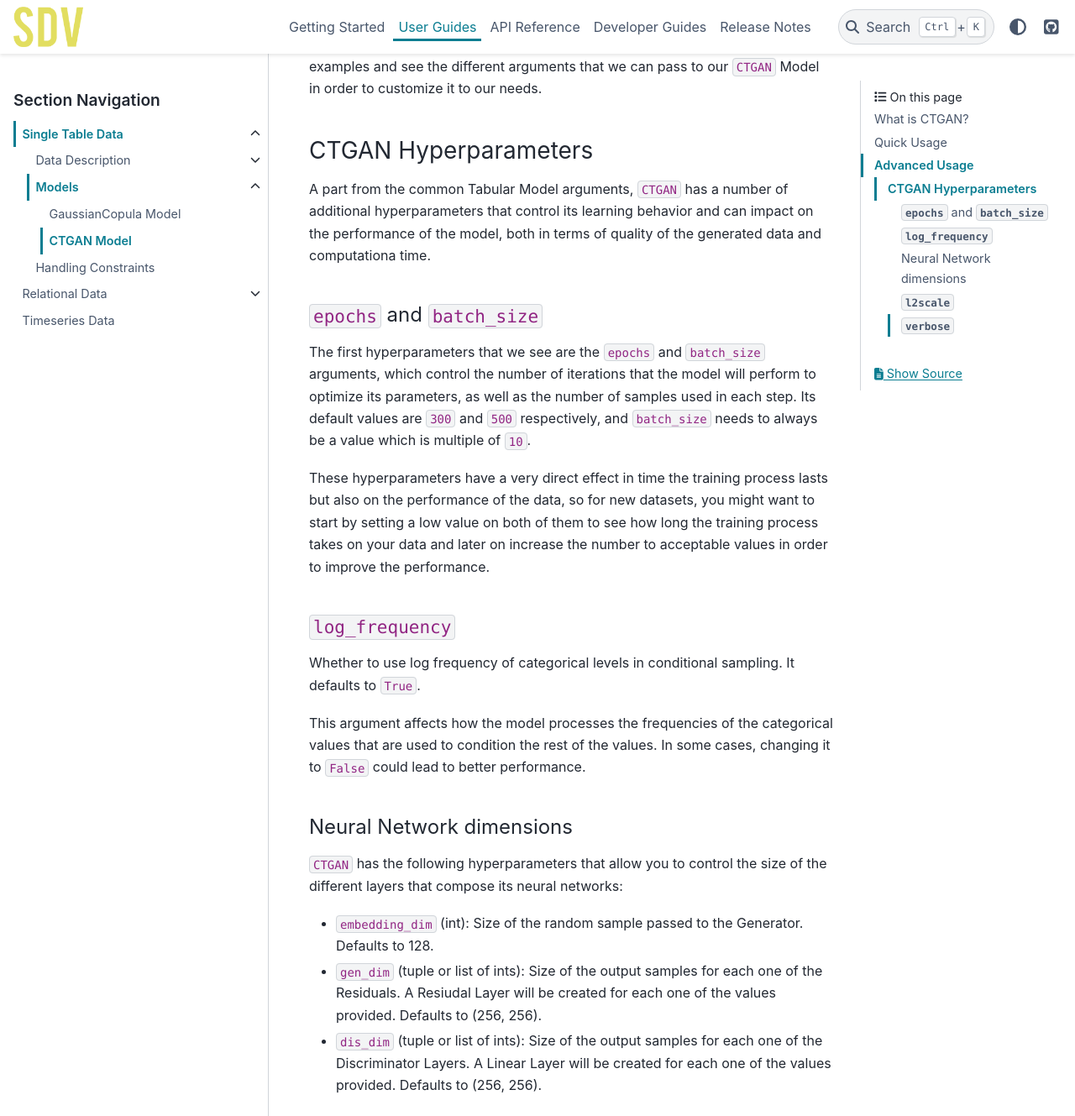
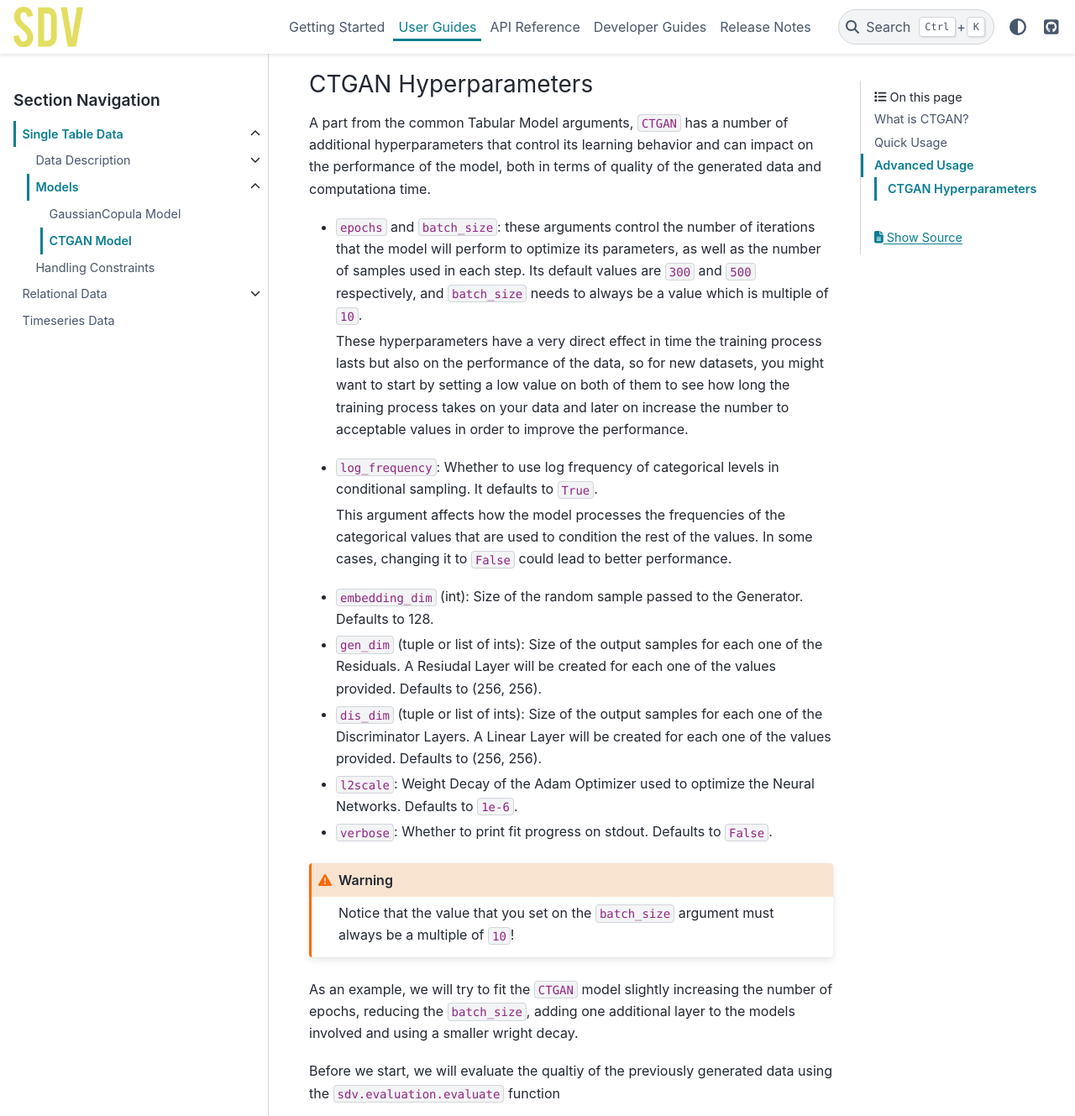
Before and after one commit to sdv-dev/SDV, a Sphinx documentation site: the page built from docs/user_guides/single_table/ctgan.rst, in a window 1280 px wide and 1400 px high, scrolled down 7242 px, cut to the strip 0-1329 px from the top of the window. Shown: the whole strip at 84% size. Built offline with Sphinx 7.4.7 and the PyData theme 0.15.4, drawn with Linux system fonts in a browser that asks for light colours; some of the changed text lies outside the part shown.

Commit message:
cleanup links and hyperparameters format

```diff
--- a/docs/user_guides/single_table/ctgan.rst
+++ b/docs/user_guides/single_table/ctgan.rst
@@ -16,15 +16,10 @@ discover functionalities of the ``CTGAN`` model, including how to:
 What is CTGAN?
 --------------
 
-The ``sdv.tabular.CTGAN`` model from ``SDV`` is based on the
-``ctgan.CTGANSynthesizer`` class from the `CTGAN
-library <https://github.com/sdv-dev/CTGAN>`__, a Deep Learning based
-data synthesizer that uses Generative Adversarial Networks to generate
-tabular data and which was presented at the NeurIPS 2020 conference by
+The ``sdv.tabular.CTGAN`` model is based on the GAN-based Deep Learning
+data synthesizer which was presented at the NeurIPS 2020 conference by
 the paper titled `Modeling Tabular data using Conditional
-GAN <https://arxiv.org/abs/1907.00503>`__. For more details about the
-model, please read the linked paper and visit the `CTGAN
-library <https://github.com/sdv-dev/CTGAN>`__.
+GAN <https://arxiv.org/abs/1907.00503>`__.
 
 Let's now discover how to learn a dataset and later on generate
 synthetic data with the same format and statistical properties by using
@@ -353,62 +348,45 @@ of additional hyperparameters that control its learning behavior and can
 impact on the performance of the model, both in terms of quality of the
 generated data and computationa time.
 
-``epochs`` and ``batch_size``
-^^^^^^^^^^^^^^^^^^^^^^^^^^^^^
+- ``epochs`` and ``batch_size``: these arguments control the number of
+  iterations that the model will perform to optimize its parameters, as well as the number
+  of samples used in each step. Its default values are ``300`` and ``500``
+  respectively, and ``batch_size`` needs to always be a value which is
+  multiple of ``10``.
 
-The first hyperparameters that we see are the ``epochs`` and
-``batch_size`` arguments, which control the number of iterations that
-the model will perform to optimize its parameters, as well as the number
-of samples used in each step. Its default values are ``300`` and ``500``
-respectively, and ``batch_size`` needs to always be a value which is
-multiple of ``10``.
+  These hyperparameters have a very direct effect in time the training
+  process lasts but also on the performance of the data, so for new
+  datasets, you might want to start by setting a low value on both of them
+  to see how long the training process takes on your data and later on
+  increase the number to acceptable values in order to improve the
+  performance.
 
-These hyperparameters have a very direct effect in time the training
-process lasts but also on the performance of the data, so for new
-datasets, you might want to start by setting a low value on both of them
-to see how long the training process takes on your data and later on
-increase the number to acceptable values in order to improve the
-performance.
+- ``log_frequency``: Whether to use log frequency of categorical levels in conditional
+  sampling. It defaults to ``True``.
 
-``log_frequency``
-^^^^^^^^^^^^^^^^^
-
-Whether to use log frequency of categorical levels in conditional
-sampling. It defaults to ``True``.
-
-This argument affects how the model processes the frequencies of the
-categorical values that are used to condition the rest of the values. In
-some cases, changing it to ``False`` could lead to better performance.
-
-Neural Network dimensions
-^^^^^^^^^^^^^^^^^^^^^^^^^
-
-``CTGAN`` has the following hyperparameters that allow you to control
-the size of the different layers that compose its neural networks:
+  This argument affects how the model processes the frequencies of the
+  categorical values that are used to condition the rest of the values. In
+  some cases, changing it to ``False`` could lead to better performance.
 
 -  ``embedding_dim`` (int): Size of the random sample passed to the
    Generator. Defaults to 128.
+
 -  ``gen_dim`` (tuple or list of ints): Size of the output samples for each
    one of the Residuals. A Resiudal Layer will be created for each one
    of the values provided. Defaults to (256, 256).
+
 -  ``dis_dim`` (tuple or list of ints): Size of the output samples for each
    one of the Discriminator Layers. A Linear Layer will be created for
    each one of the values provided. Defaults to (256, 256).
 
-``l2scale``
-^^^^^^^^^^^
+- ``l2scale``: Weight Decay of the Adam Optimizer used to optimize the Neural Networks.
+  Defaults to ``1e-6``.
 
-The ``l2scale`` argument, which defaults to ``1e-6``, sets the wheight
-Decay of the Adam Optimizer used to optimize the Neural Networks.
-
-``verbose``
-^^^^^^^^^^^
-
-Whether to print fit progress on stdout. Defaults to ``False``.
+- ``verbose``: Whether to print fit progress on stdout. Defaults to ``False``.
 
 .. warning::
 
-    The value that you set on the ``batch_size`` argument must always be a
+    Notice that the value that you set on the ``batch_size`` argument must always be a
     multiple of ``10``!
 
 As an example, we will try to fit the ``CTGAN`` model slightly
```
Also changed, not shown: other parts of docs/user_guides/single_table/ctgan.rst (+1 -1 lines), docs/user_guides/single_table/gaussian_copula.rst (+5 -9 lines), docs/user_guides/single_table/index.rst (+3 -6 lines).
